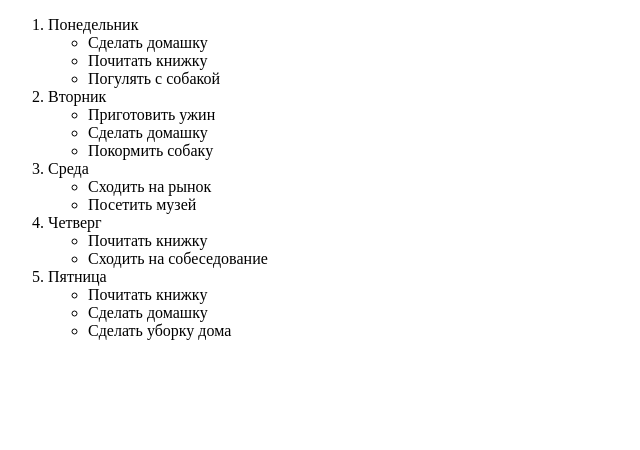
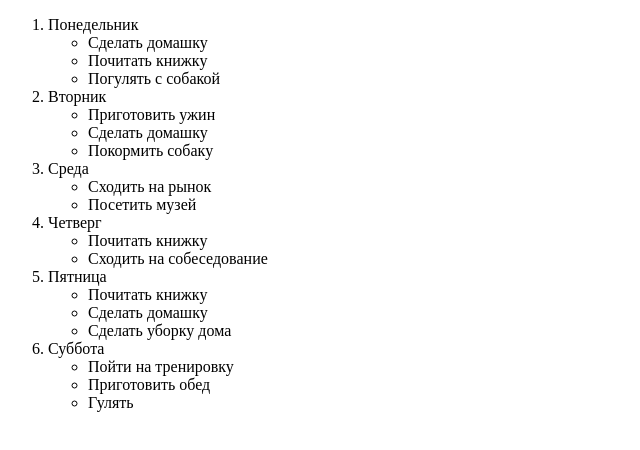
Before and after one commit to 1dl7/shadow, a plain HTML site: page test.html in a window 1280 px wide. Shown: the whole page, without its empty margins (0-640 px from the left). Drawn offline with Linux system fonts and the light colour scheme.

Commit message:
add saturday shedule

```diff
--- a/test.html
+++ b/test.html
@@ -49,6 +49,14 @@
                 <li>Сделать уборку дома</li>
             </ul>
         </li>
+        <li>
+            Суббота
+            <ul>
+                <li>Пойти на тренировку</li>
+                <li>Приготовить обед</li>
+                <li>Гулять</li>
+            </ul>
+        </li>
     </ol>
 </body>
 </html>
```
Also changed, not shown: index.html (+1 -0 lines).
